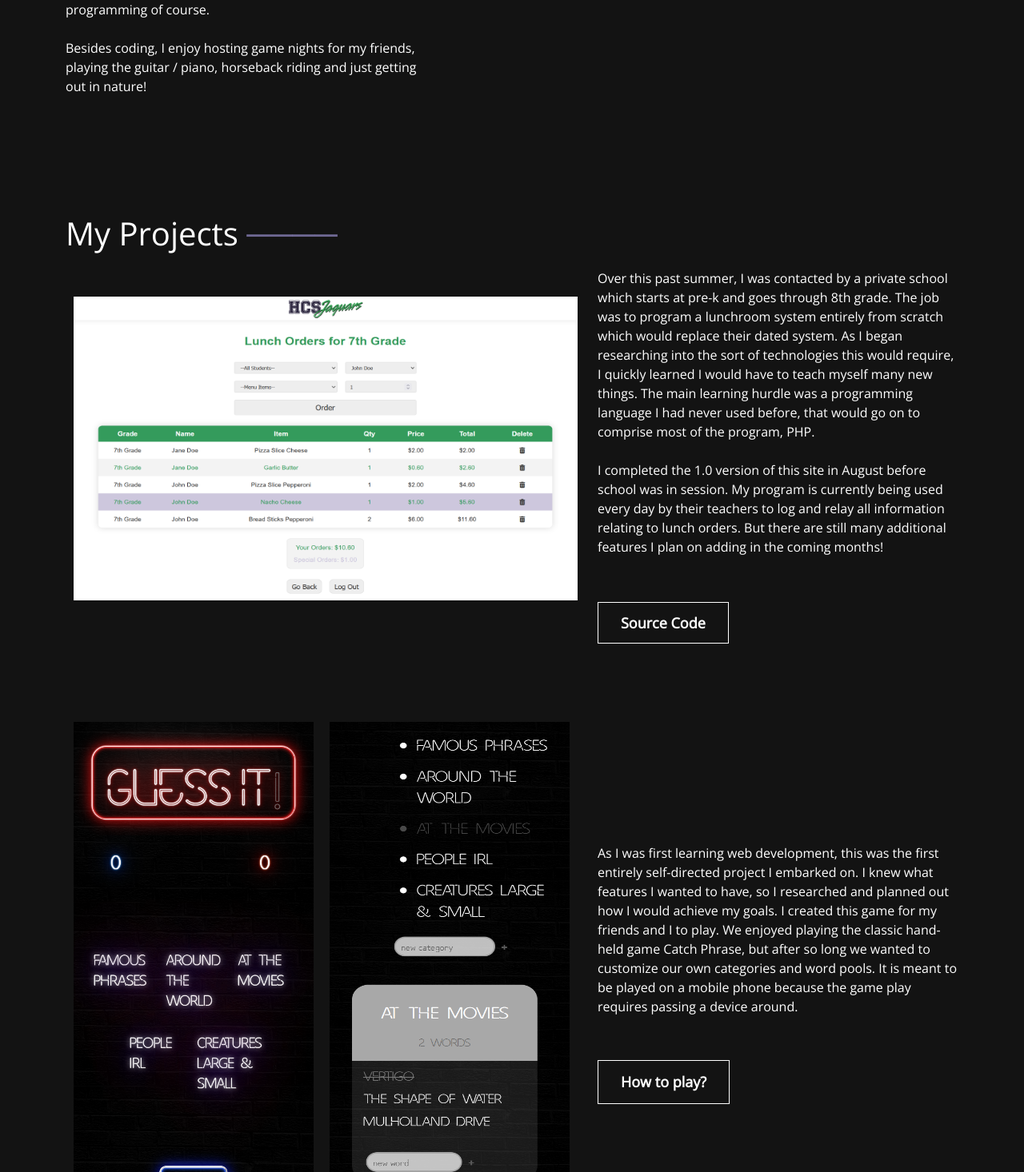
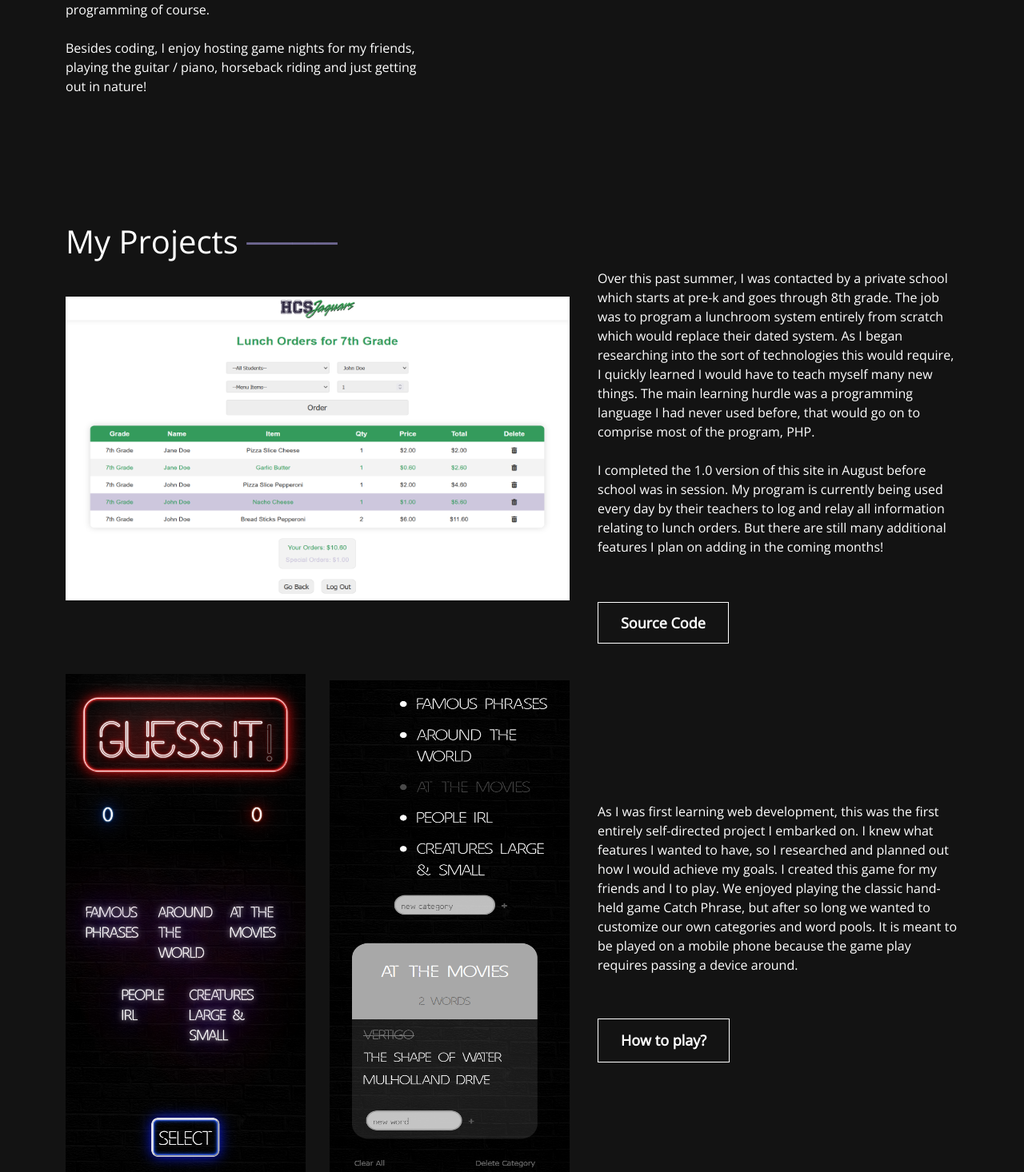
Before and after one commit to cDev-Creator/Portfolio-Website, a React (Create React App) app: page / in a window 1280 px wide. Shown: the part 2050-3516 px from the top of the page at 80% size. Built offline with nearby package versions, Linux system fonts and the light colour scheme.

Commit message:
layout modifications upon deployment

```diff
--- a/package.json
+++ b/package.json
@@ -25,6 +25,7 @@
     "react-router-hash-link": "^2.4.3",
     "react-scripts": "^2.1.3",
     "react-tsparticles": "^2.3.3",
+    "register-service-worker": "^1.7.2",
     "typeface-roboto": "^1.1.13",
     "web-vitals": "^2.1.4"
   },
--- a/src/App.css
+++ b/src/App.css
@@ -381,11 +381,17 @@ nav.navbar .navbar-toggler[aria-expanded="true"] .navbar-toggler-icon {
 }
 
 .project-card {
-  margin:100px;
+  margin-top:100px;
+  margin-bottom:100px;
+  margin-right: 100px
 }
 
-.project-card img {
-  margin:10px;
+img.projects {
+  margin-right:10px;
+}
+
+.project-row {
+  margin-bottom:50px;
 }
 
 .projects-btn  {
@@ -421,11 +427,17 @@ nav.navbar .navbar-toggler[aria-expanded="true"] .navbar-toggler-icon {
   margin-top:100px;
 }
 
+.guessit-img {
+  margin-right: 30px;
+  margin-bottom: 15px;
+}
+
 #guessit-list{
   display: none;
   list-style:none;
   padding-left:0;
 }
+
 #guessit-list li {
   list-style-type: none;
 }
@@ -567,6 +579,26 @@ font:hover {
   animation: updown 3s linear infinite;
 }
 
+@media (max-width: 1200px) {
+  .contact img {
+    display: none;
+  }
+  span.style-line-contact{
+    display: none;
+  }
+}
+
+@media (max-width: 780px) {
+  .contact img {
+    display: none;
+  }
+  span.style-line{
+    display: none;
+  }
+}
+
+
+
 #message {
   margin: 30px;
   color: rgb(222, 222, 222);
--- a/src/components/Contact.js
+++ b/src/components/Contact.js
@@ -3,7 +3,7 @@ import { useState } from "react";
 import { Container, Row, Col } from "react-bootstrap";
 import 'animate.css';
 import TrackVisibility from 'react-on-screen';
-import contactImg from '../assets/img/logo.svg';
+import contactImg from '../assets/img/mothclear.png';
 import emailjs from "emailjs-com";
 
 export const Contact = () => {
@@ -38,7 +38,7 @@ export const Contact = () => {
             <TrackVisibility>
               {({ isVisible }) =>
                 <div className={isVisible ? "animate__animated animate__fadeIn animate__slow" : ""}>
-                <h2>──── Get in touch ────</h2>
+                <h2><span className="style-line-contact">──── </span> Get in touch <span className="style-line-contact"> ────</span></h2>
                 <form onSubmit={sendEmail}>
                   <Row>
                     <Col size={12} sm={6} className="px-1">
--- a/src/components/Projects.js
+++ b/src/components/Projects.js
@@ -37,12 +37,12 @@ export const Projects = () =>{
     <section className="projects" id="projects">
         <Container>
 
-             <Row className='align-items-center project-card'>
-                    <Col xs={12} md={6} xl={7}>
+             <Row className='align-items-center project-row'>
+                    <Col xs={12} md={10} xl={7}>
                     <h1 className='projects-title'>My Projects<span className='dec-line'> ────</span></h1>
                     <img src={project1} alt='Project Img' height='380' width='630'></img>
                     </Col>
-                    <Col xs={12} md={6} xl={5}>
+                    <Col xs={12} md={7} xl={5}>
                         <p className='hcs-text'>Over this past summer, I was contacted by a private school which starts at pre-k and goes through 8th grade. The job was to program a lunchroom system entirely from scratch which would replace their dated system. As I began researching into the sort of technologies this would require, I quickly learned I would have to teach myself many new things. The main learning hurdle was a programming language I had never used before, that would go on to comprise most of the program, PHP. <br></br> <br></br>
                         I completed the 1.0 version of this site in August before school was in session. My program is currently being used every day by their teachers to log and relay all information relating to lunch orders. But there are still many additional features I plan on adding in the coming months!
                         </p>
@@ -52,9 +52,9 @@ export const Projects = () =>{
                     </Col>
                 </Row>
 
-                <Row className='align-items-center project-card'>
+                <Row className='align-items-center '>
                     <Col xs={12} md={6} xl={7}>
-                    <img src={project2} alt='Project Img' height='630' width='300'></img>
+                    <img src={project2} alt='Project Img' height='630' width='300' className='guessit-img'></img>
                     <img src={project3} alt='Project Img' height='630' width='300'></img>
                     </Col>
                     <Col xs={12} md={6} xl={5} className='guessit-text'>
@@ -80,7 +80,7 @@ export const Projects = () =>{
                 </Row>
                 <div className="col-12">
                     <div className="minor-project-bx wow zoomIn">
-                        <h1>⸻ Additional Projects ⸻</h1>
+                        <h1><span className="style-line">⸻ </span> Additional Projects <span className="style-line"> ⸻</span></h1>
                         <p>Here are a few of the smaller scale projects I have worked on!<br></br> </p>
                         <Carousel responsive={responsive} infinite={true} className="owl-carousel owl-theme minor-project-slider">
                             <div className="project-item">
--- a/src/components/Skills.js
+++ b/src/components/Skills.js
@@ -7,7 +7,7 @@ export const Skills = () =>{
     return(
     <section className="skills" id="skills">
         <Container className="skill-bx">
-        <h1>⸻ Technologies I work with ⸻</h1>
+        <h1><span className="style-line">⸻ </span>Technologies I work with<span className="style-line"> ⸻</span></h1>
         <p>Throughout my programming journey I have added a variety of languages and technologies to my repertoire. <br></br>But I am very comfortable with learning and working with whatever language proves to be the  best tool for the job.<br></br>
         I love working through complex problems and coming up with responsive and creative solutions! </p>
 
```
Also changed, not shown: src/index.js (line endings or trailing spaces), 2 other files (tests, documents, lock files or other folders).
